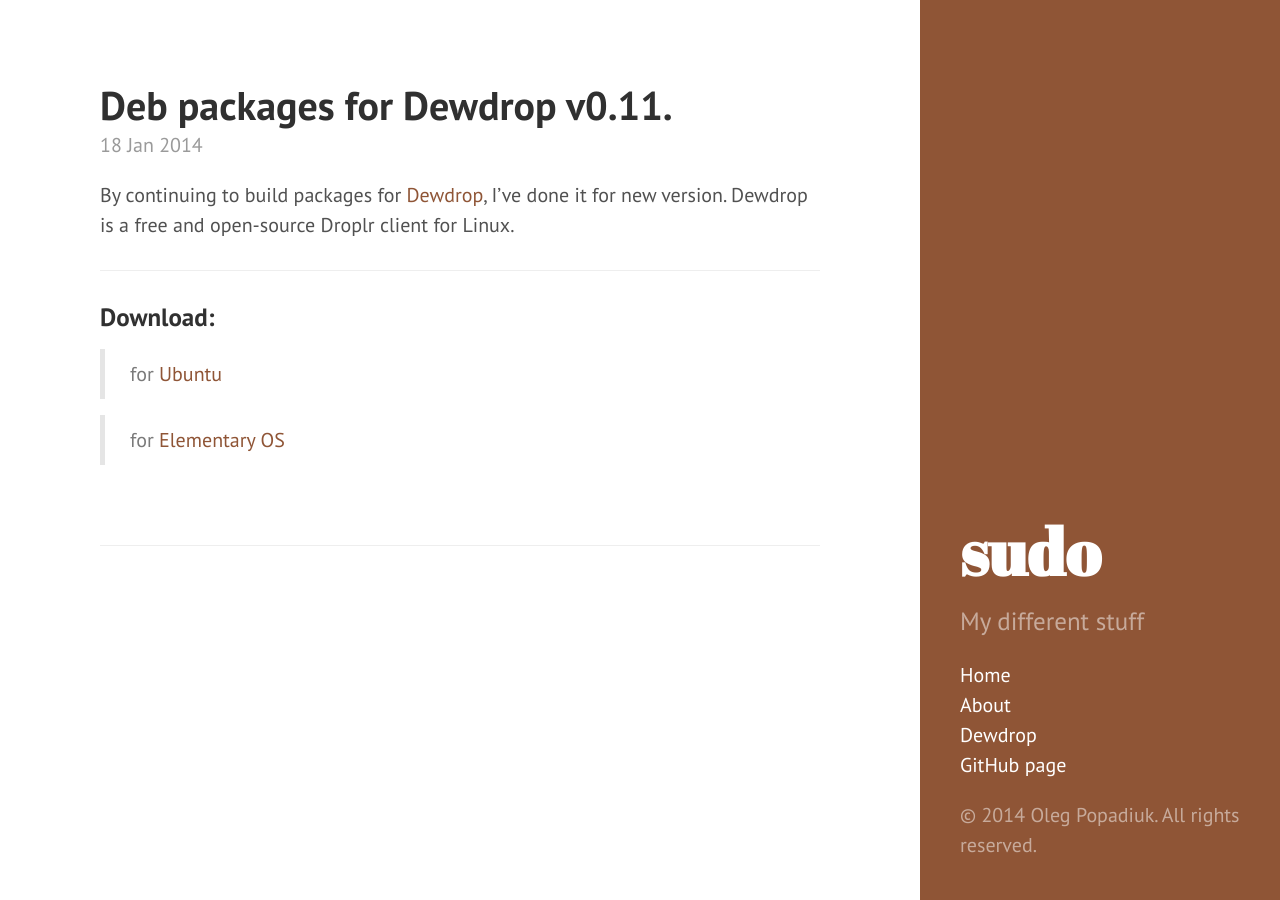
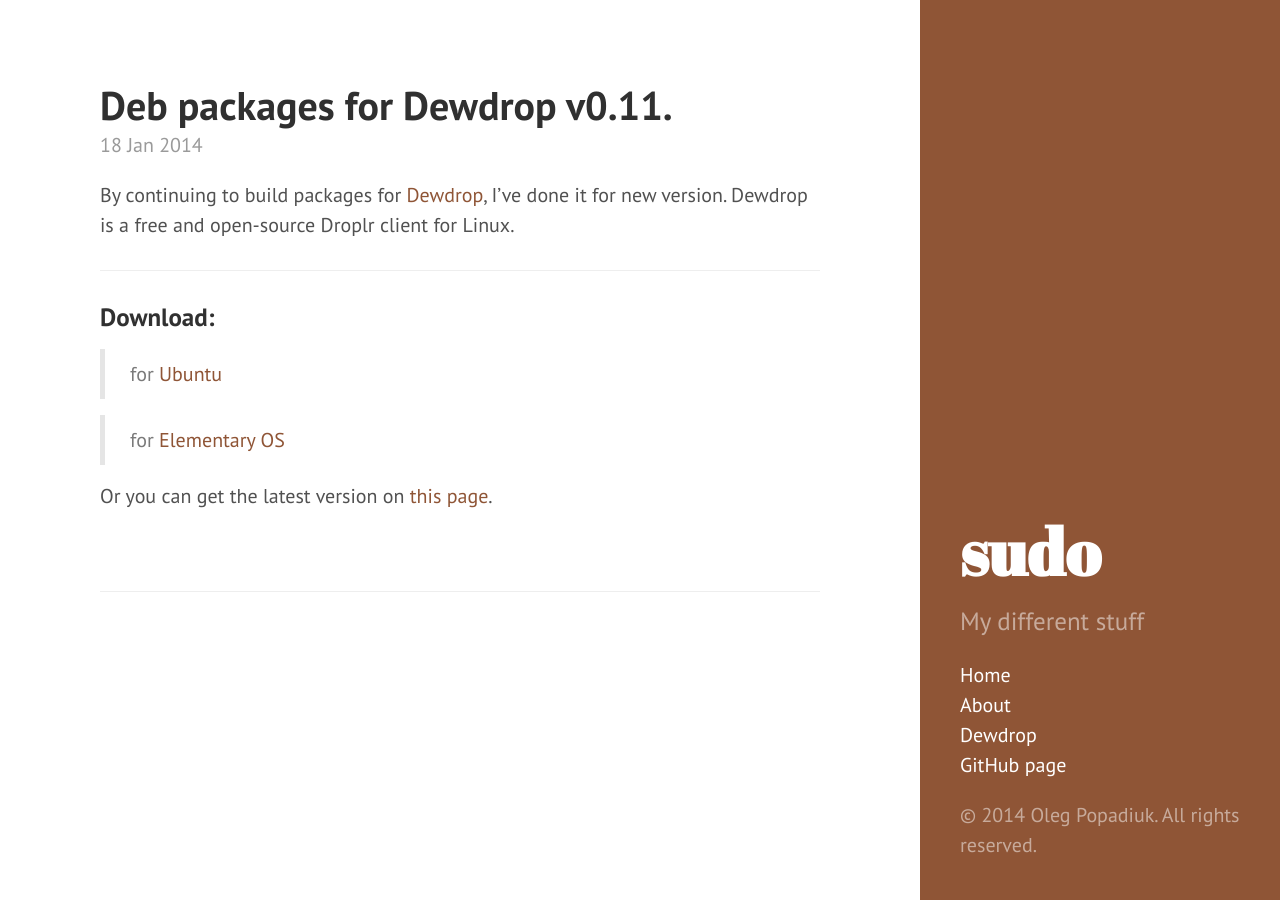
Before and after one commit to sudosu/sudosu.github.io, a Jekyll site: the page built from _posts/2014-01-18-new-dewdrop.md, in a window 1280 px wide. Built offline with Jekyll 4.4.1, drawn with Linux system fonts in a browser that asks for light colours; Markdown is read by kramdown in place of the engine named in the settings.

Commit message:
Update 2014-01-18-new-dewdrop.md

```diff
--- a/_posts/2014-01-18-new-dewdrop.md
+++ b/_posts/2014-01-18-new-dewdrop.md
@@ -12,3 +12,5 @@
 > for <a href="/dewdrop/0.11/dewdrop-ubuntu.deb">Ubuntu</a>
 
 > for <a href="/dewdrop/0.11/dewdrop-eos.deb">Elementary OS</a>
+
+Or you can get the latest version on <a href="/dewdrop">this page</a>.
```
